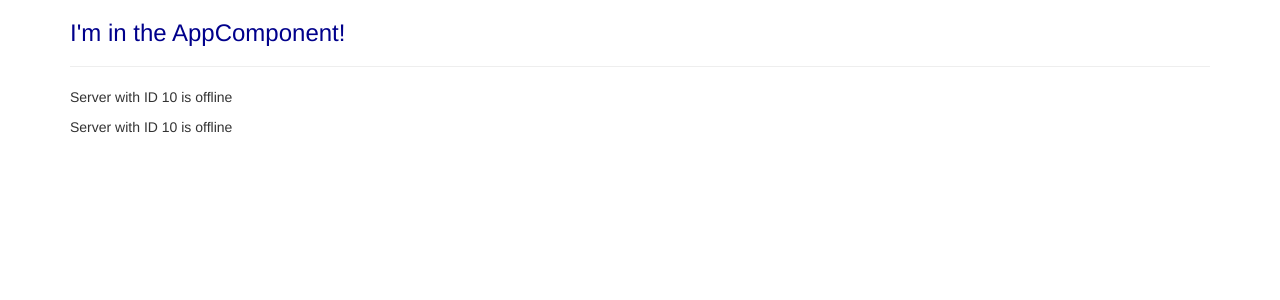
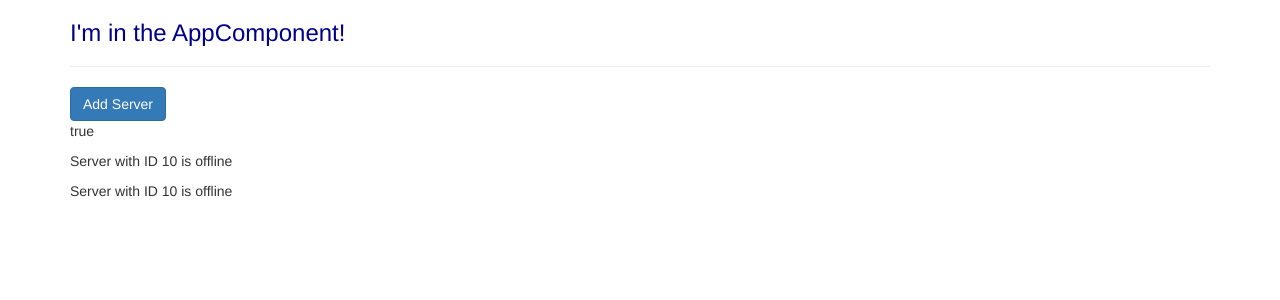
Before and after one commit to RemekGdansk/complete-guide-to-angular, an Angular app: page / in a window 1280 px wide. Shown: the top 300 px of the page. Built offline with nearby package versions, Linux system fonts and the light colour scheme.

Commit message:
After S02L26

```diff
--- a/src/app/servers/servers.component.html
+++ b/src/app/servers/servers.component.html
@@ -1,2 +1,4 @@
+<button class="btn btn-primary" [disabled]="!allowNewServer">Add Server</button>
+<p [innerText]="allowNewServer"></p>
 <app-server></app-server>
 <app-server></app-server>
--- a/src/app/servers/servers.component.ts
+++ b/src/app/servers/servers.component.ts
@@ -7,7 +7,13 @@ import { Component, OnInit } from '@angular/core';
 })
 export class ServersComponent implements OnInit {
 
-  constructor() { }
+  allowNewServer = false;
+
+  constructor() {
+    setTimeout(() => {
+      this.allowNewServer = true;
+    }, 2000);
+  }
 
   ngOnInit() {
   }
```
